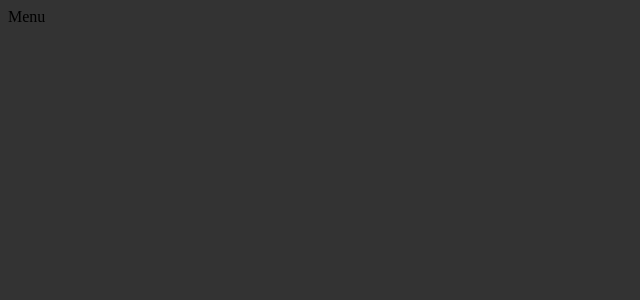
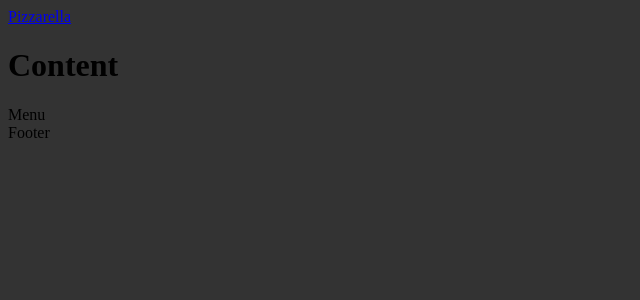
Before and after one commit to gregsypek/pizzarella, a React (Vite) app: page /menu in a window 1280 px wide. Shown: the top 300 px of the page, without its empty margins (0-640 px from the left). Built offline with nearby package versions, Linux system fonts and the light colour scheme.

Commit message:
Build AppLayout schema

```diff
--- a/src/App.jsx
+++ b/src/App.jsx
@@ -4,8 +4,12 @@
 import Cart from "./features/cart/Cart";
 import CreateOrder from "./features/order/CreateOrder";
 import Order from "./features/order/Order";
+import AppLayout from "./ui/AppLayout";
 
 const router = createBrowserRouter([
+	{
+		element: <AppLayout />,
+		children: [
 			{
 				path: "/",
 				element: <Home />,
@@ -26,6 +30,8 @@
 				path: "/order/:orderId",
 				element: <Order />,
 			},
+		],
+	},
 ]);
 
 function App() {
--- /dev/null
+++ b/src/ui/AppLayout.jsx
@@ -0,0 +1,19 @@
+import { Outlet } from "react-router-dom";
+import Footer from "./Footer";
+import Header from "./Header";
+
+function AppLayout() {
+	return (
+		<div>
+			<Header />
+			<main>
+				<h1>Content</h1>
+				<Outlet />
+			</main>
+
+			<Footer />
+		</div>
+	);
+}
+
+export default AppLayout;
--- /dev/null
+++ b/src/ui/Footer.jsx
@@ -0,0 +1,5 @@
+function Footer() {
+	return <div>Footer</div>;
+}
+
+export default Footer;
--- /dev/null
+++ b/src/ui/Header.jsx
@@ -0,0 +1,7 @@
+import { Link } from "react-router-dom";
+
+function Header() {
+	return <Link to="/">Pizzarella</Link>;
+}
+
+export default Header;
```
Lines whose indentation alone changed are shown as unchanged.
